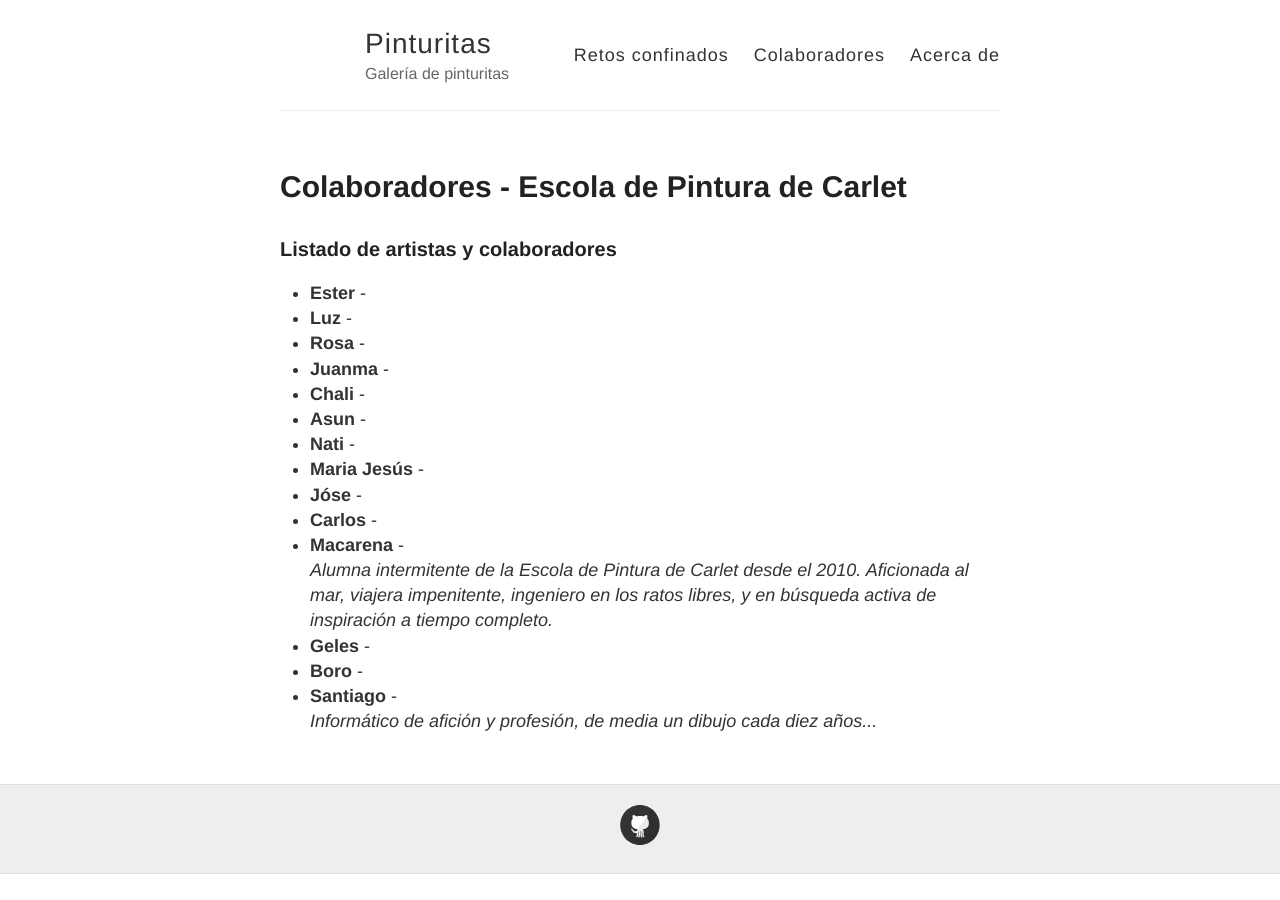
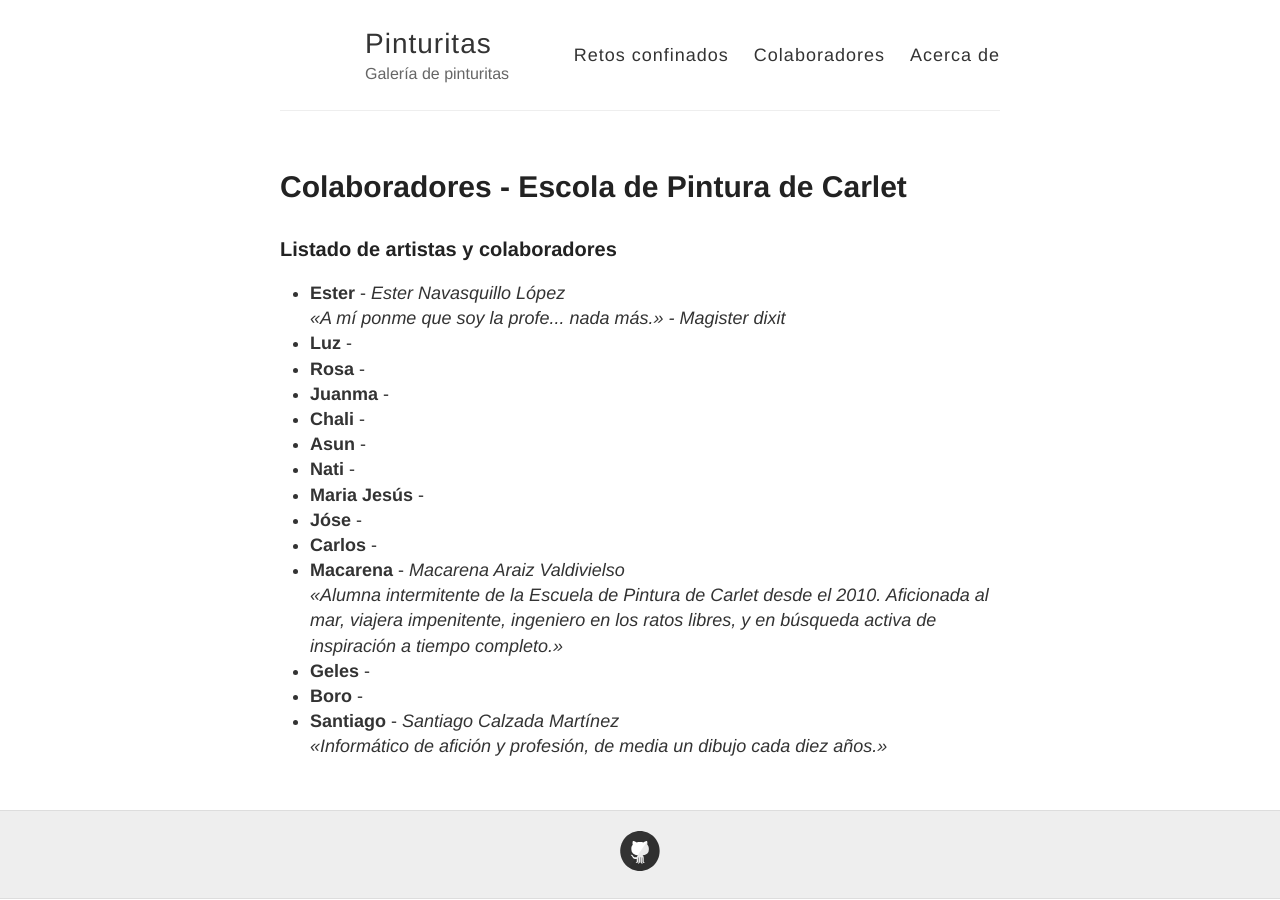
Before and after one commit to pinturitas/pinturitas.github.io, a Jekyll site: the page built from colaboradores.md, in a window 1280 px wide. Built offline with Jekyll 4.4.1, drawn with Linux system fonts in a browser that asks for light colours.

Commit message:
tema libre; más info colaboradores

```diff
--- a/_data/colaboradores.yml
+++ b/_data/colaboradores.yml
@@ -1,33 +1,48 @@
-- alias: Ester
+- id: ester
+  alias: Ester
+  nombre: Ester Navasquillo López
+  bio: «A mí ponme que soy la profe... nada más.» - Magister dixit
+
+- id: luz
+  alias: Luz
+
+- id: rosa
+  alias: Rosa
+
+- id: juanma
+  alias: Juanma
+
+- id: chali
+  alias: Chali
+
+- id: asun
+  alias: Asun
+
+- id: nati
+  alias: Nati
+
+- id: mjesus
+  alias: Maria Jesús
+
+- id: jose
+  alias: Jóse
+
+- id: carlos
+  alias: Carlos
+
+- id: macarena
+  alias: Macarena
+  nombre: Macarena Araiz Valdivielso
+  bio: «Alumna intermitente de la Escuela de Pintura de Carlet desde el 2010. Aficionada al mar, viajera impenitente, ingeniero en los ratos libres, y en búsqueda activa de inspiración a tiempo completo.»
+
+- id: geles
+  alias: Geles
+
+- id: boro
+  alias: Boro
   bio:
 
-- alias: Luz
-
-- alias: Rosa
-
-- alias: Juanma
-
-- alias: Chali
-
-- alias: Asun
-
-- alias: Nati
-
-- alias: Maria Jesús
-  id: mjesus
-
-- alias: Jóse
-
-- alias: Carlos
-
-- alias: Macarena
-  bio: Alumna intermitente de la Escola de Pintura de Carlet desde el 2010. Aficionada al mar, viajera impenitente, ingeniero en los ratos libres, y en búsqueda activa de inspiración a tiempo completo.
-
-- alias: Geles
-
-- alias: Boro
-  bio:
-
-- alias: Santiago
-  id: santiago
-  bio: Informático de afición y profesión, de media un dibujo cada diez años...
+- id: santiago
+  alias: Santiago
+  nombre: Santiago Calzada Martínez
+  bio: «Informático de afición y profesión, de media un dibujo cada diez años.»
--- a/colaboradores.md
+++ b/colaboradores.md
@@ -8,6 +8,6 @@ permalink: /colaboradores/
 
 <ul>
 {% for colaborador in site.data.colaboradores %}
-  <li><strong>{{ colaborador.alias }}</strong> - <blockquote><em>{{ colaborador.bio }}</em></blockquote></li>
+  <li><strong>{{ colaborador.alias }}</strong> - <em>{{ colaborador.nombre }}</em><blockquote><em>{{ colaborador.bio }}</em></blockquote></li>
 {% endfor %}
 </ul>
```
Also changed, not shown: _posts/2020-04-23-tema-libre.md (added, +16 -0 lines), arte/README.md (deleted, +0 -1 lines).
